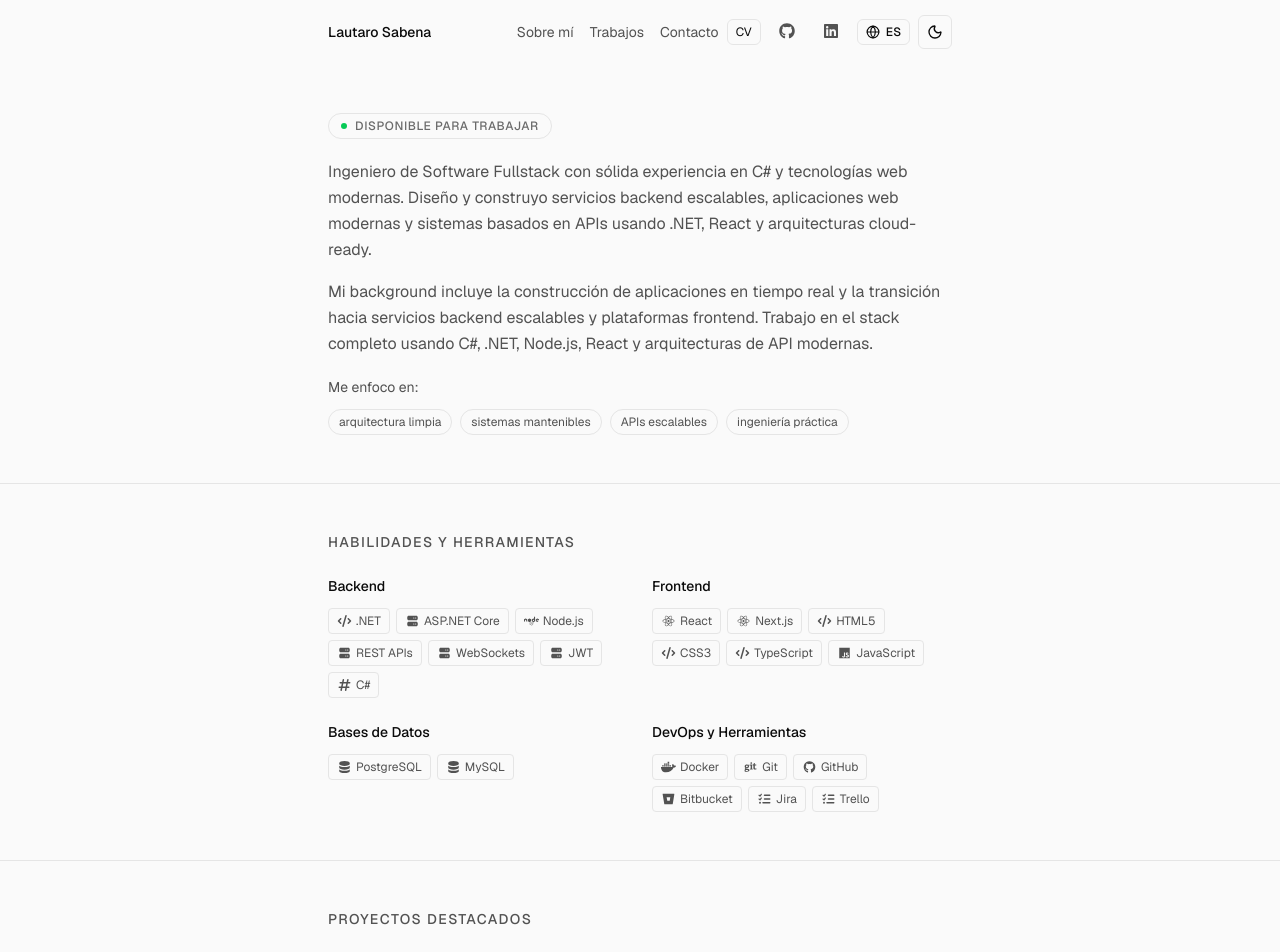
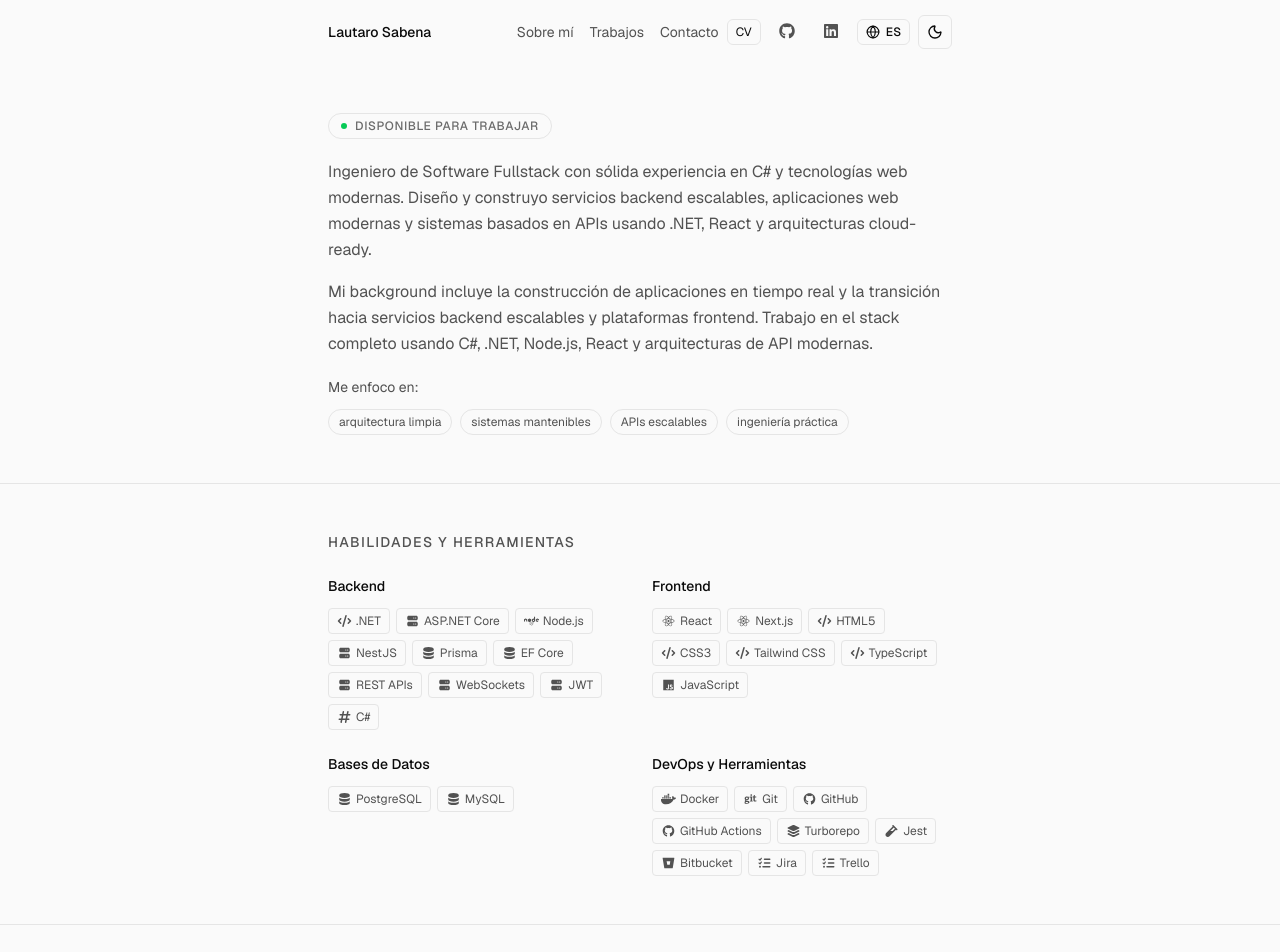
Before and after one commit to lautaro-sabena/PortfolioBackend, a Next.js app in the folder portfolio/: page / in a window 1280 px wide. Shown: the top 952 px of the page. Built offline with nearby package versions, Linux system fonts and the light colour scheme.

Commit message:
feat: update skills stack with NestJS, Prisma, EF Core, Tailwind, GitHub Actions, Turborepo and Jest
Also type skill icons as IconDefinition instead of any.

```diff
--- a/portfolio/src/components/Skills.tsx
+++ b/portfolio/src/components/Skills.tsx
@@ -7,7 +7,10 @@
   faServer,
   faDatabase,
   faListCheck,
-  faHashtag
+  faHashtag,
+  faLayerGroup,
+  faVial,
+  type IconDefinition
 } from "@fortawesome/free-solid-svg-icons";
 import {
   faJs,
@@ -22,7 +25,7 @@
 
 interface Skill {
   name: string;
-  icon: any;
+  icon: IconDefinition;
 }
 
 interface SkillCategory {
@@ -37,6 +40,9 @@
       { name: ".NET", icon: faCode },
       { name: "ASP.NET Core", icon: faServer },
       { name: "Node.js", icon: faNode },
+      { name: "NestJS", icon: faServer },
+      { name: "Prisma", icon: faDatabase },
+      { name: "EF Core", icon: faDatabase },
       { name: "REST APIs", icon: faServer },
       { name: "WebSockets", icon: faServer },
       { name: "JWT", icon: faServer },
@@ -50,6 +56,7 @@
       { name: "Next.js", icon: faReact },
       { name: "HTML5", icon: faCode },
       { name: "CSS3", icon: faCode },
+      { name: "Tailwind CSS", icon: faCode },
       { name: "TypeScript", icon: faCode },
       { name: "JavaScript", icon: faJs },
     ],
@@ -67,6 +74,9 @@
       { name: "Docker", icon: faDocker },
       { name: "Git", icon: faGit },
       { name: "GitHub", icon: faGithub },
+      { name: "GitHub Actions", icon: faGithub },
+      { name: "Turborepo", icon: faLayerGroup },
+      { name: "Jest", icon: faVial },
       { name: "Bitbucket", icon: faBitbucket },
       { name: "Jira", icon: faListCheck },
       { name: "Trello", icon: faListCheck },
```
